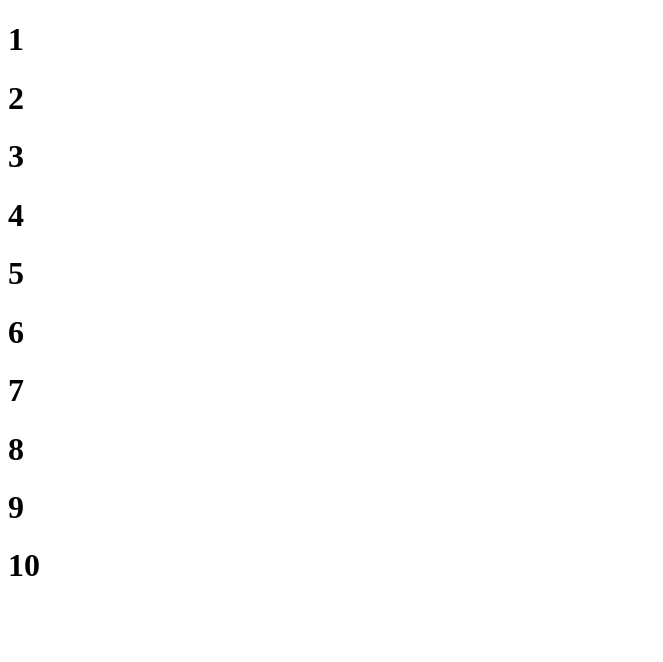
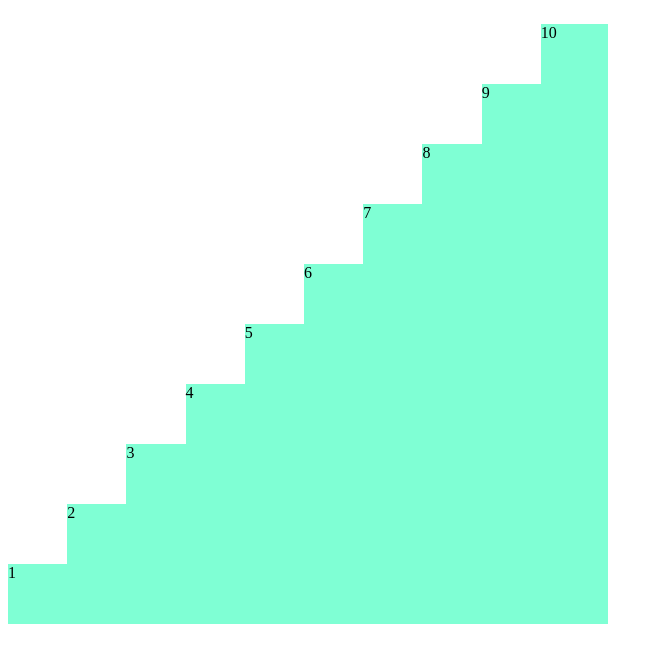
Before and after one commit to vadna034/sorting-visualizer, a React (Create React App) app: page / in a window 1280 px wide. Shown: the top 662 px of the page, without its empty margins (0-663 px from the left). Built offline with nearby package versions, Linux system fonts and the light colour scheme.

Commit message:
Added initial styling for bar graph elements

```diff
--- a/src/App.tsx
+++ b/src/App.tsx
@@ -1,11 +1,11 @@
 import React from 'react';
-import BarGraph from './components/BarGraph';
+import BarGraph from 'components/BarGraph';
 
 function App() {
   return (
     <div className="App">
       <header className="App-header">
-        <BarGraph />
+        <BarGraph></BarGraph>
       </header>
     </div>
   );
--- a/src/components/BarGraph.tsx
+++ b/src/components/BarGraph.tsx
@@ -1,5 +1,6 @@
 import React, { useState, useEffect } from 'react';
-import BarGraphElement, { BarGraphElementProps } from './BarGraphElement';
+import BarGraphElement, { BarGraphElementProps } from 'components/BarGraphElement';
+import "styles/BarGraph.css"
 
 export interface BarGraphProps {}
 
@@ -10,8 +11,8 @@ function BarGraph(props: BarGraphProps) {
   }
 
   return (
-    <div>
-      <div className="flexbox-container">
+    <div className="graph">
+      <div className="graph-flexbox-container">
         {elementsArray.map((props) => {
           return <BarGraphElement height={props.height}></BarGraphElement>;
         })}
--- a/src/components/BarGraphElement.tsx
+++ b/src/components/BarGraphElement.tsx
@@ -1,14 +1,18 @@
 import React, { useState, useEffect } from 'react';
+import 'styles/BarGraphElement.css';
 
 export interface BarGraphElementProps {
-  height: Number;
+  height: number;
 }
 
 function BarGraphElement(props: BarGraphElementProps) {
-  const { height } = props;
+  const height: number = props.height;
   return (
-    <div>
-      <h1>{height}</h1>
+    <div className="graph-element-container">
+      <div style={{ height: 100 - 10 * height + '%' }}></div>
+      <div className="graph-element" style={{ height: 10 * height + '%' }}>
+        <p>{height}</p>
+      </div>
     </div>
   );
 }
--- a/src/styles/BarGraph.css
+++ b/src/styles/BarGraph.css
@@ -1,4 +1,10 @@
-.flexbox-container {
+.graph {
+  width: 600px;
+  height: 600px;
+}
+
+.graph-flexbox-container {
   display: flex;
   flex-direction: row;
+  height: 100%;
 }
--- a/src/styles/BarGraphElement.css
+++ b/src/styles/BarGraphElement.css
@@ -0,0 +1,9 @@
+.graph-element-container {
+  flex: 1 1 auto;
+}
+
+.graph-element {
+  background-color: aquamarine;
+  margin: 0px;
+  padding: 0px;
+}
```
